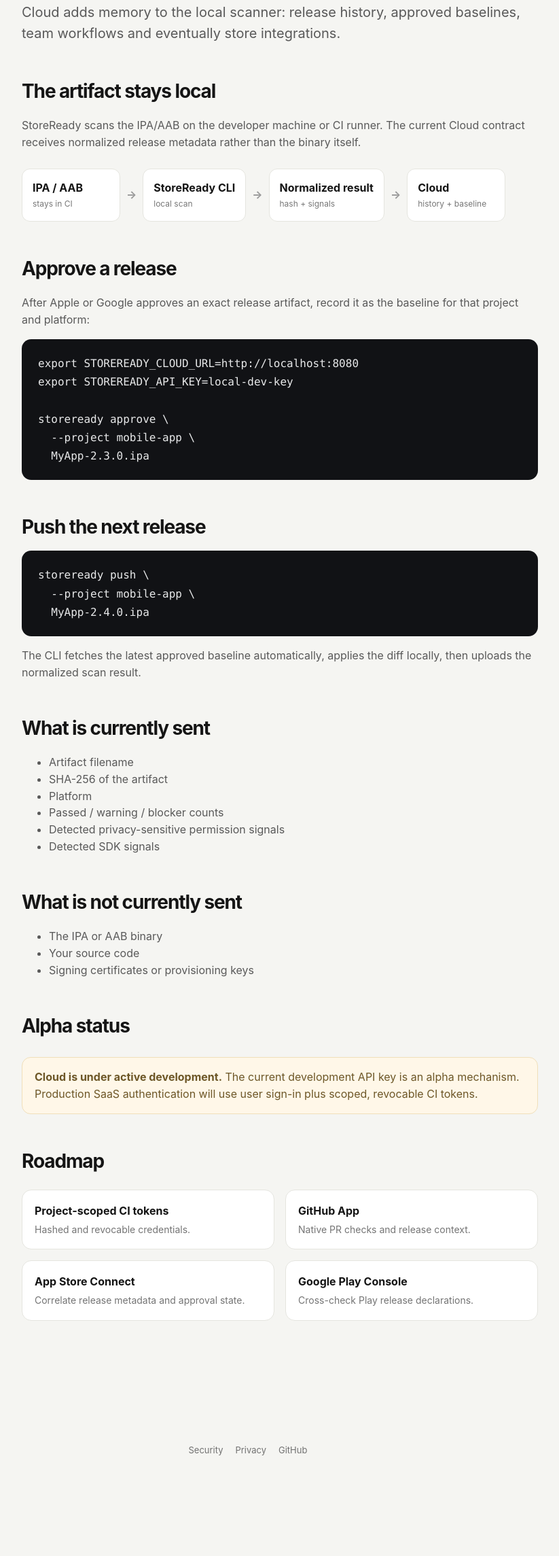
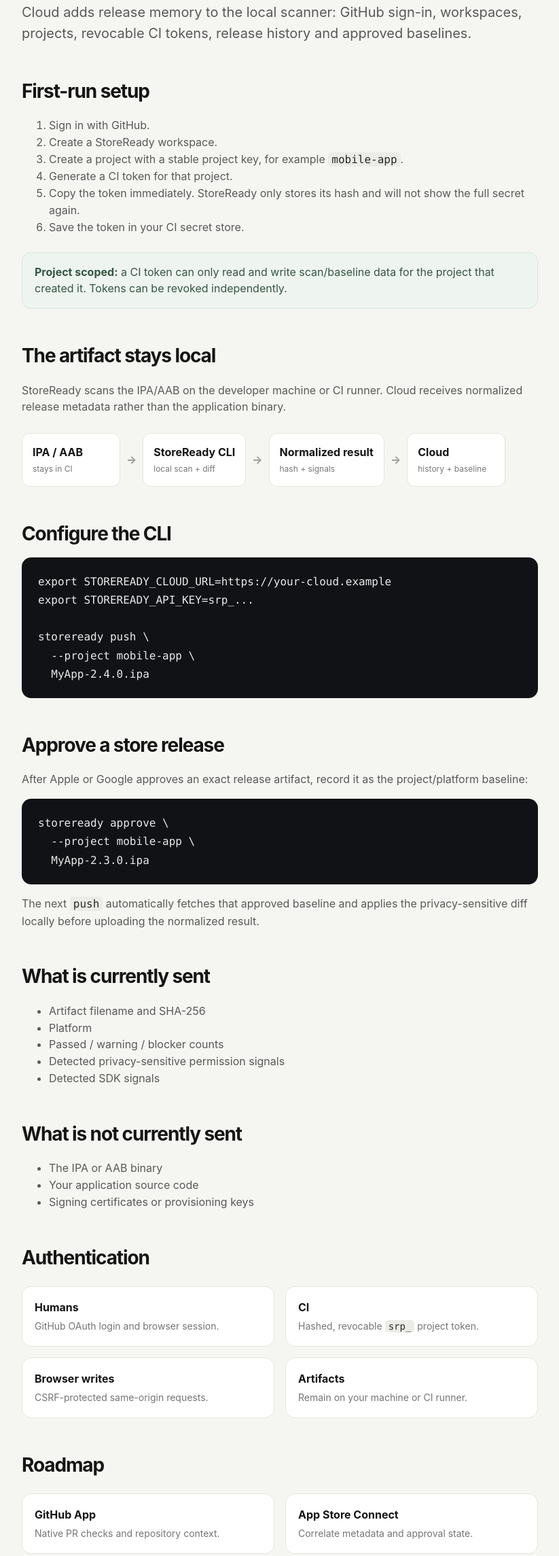
Before and after one commit to The-Crocop/storeready, a plain HTML site: page docs/cloud.html in a window 1280 px wide. Shown: the part 278-2567 px from the top of the page at 68% size, without its empty margins (332-1155 px from the left). Before the commit the page ends 2497 px from the top, so only its background shows below. Drawn offline with Linux system fonts and the light colour scheme.

Commit message:
docs: update Cloud onboarding and scoped token guides
Aligns public documentation with the implemented GitHub OAuth, workspaces/projects, hashed revocable project CI tokens, approved baselines, and current security model.

```diff
--- a/docs/cloud.html
+++ b/docs/cloud.html
@@ -3,7 +3,7 @@
 <head>
   <meta charset="utf-8"><meta name="viewport" content="width=device-width,initial-scale=1">
   <title>StoreReady Cloud — Release history and approved baselines</title>
-  <meta name="description" content="How StoreReady Cloud keeps release history and compares new builds with the last approved release without uploading your IPA or AAB.">
+  <meta name="description" content="StoreReady Cloud provides GitHub sign-in, project-scoped CI tokens, release history and approved-release baselines without uploading your IPA or AAB.">
   <link rel="icon" href="favicon.svg" type="image/svg+xml"><link rel="stylesheet" href="styles.css">
 </head>
 <body>
@@ -11,37 +11,48 @@
 <main class="docs-layout">
   <aside class="sidebar"><strong>Documentation</strong><a href="getting-started.html">Getting started</a><a href="github-action.html">GitHub Action</a><a class="active" href="cloud.html">StoreReady Cloud</a><a href="reference.html">CLI reference</a><a href="security.html">Security</a><a href="privacy.html">Privacy</a></aside>
   <article class="docs">
-    <p class="eyebrow">PAID PLATFORM</p><h1>StoreReady Cloud</h1>
-    <p class="lead-doc">Cloud adds memory to the local scanner: release history, approved baselines, team workflows and eventually store integrations.</p>
+    <p class="eyebrow">CLOUD PLATFORM</p><h1>StoreReady Cloud</h1>
+    <p class="lead-doc">Cloud adds release memory to the local scanner: GitHub sign-in, workspaces, projects, revocable CI tokens, release history and approved baselines.</p>
+
+    <h2>First-run setup</h2>
+    <ol>
+      <li>Sign in with GitHub.</li>
+      <li>Create a StoreReady workspace.</li>
+      <li>Create a project with a stable project key, for example <code>mobile-app</code>.</li>
+      <li>Generate a CI token for that project.</li>
+      <li>Copy the token immediately. StoreReady only stores its hash and will not show the full secret again.</li>
+      <li>Save the token in your CI secret store.</li>
+    </ol>
+
+    <div class="note"><strong>Project scoped:</strong> a CI token can only read and write scan/baseline data for the project that created it. Tokens can be revoked independently.</div>
 
     <h2>The artifact stays local</h2>
-    <p>StoreReady scans the IPA/AAB on the developer machine or CI runner. The current Cloud contract receives normalized release metadata rather than the binary itself.</p>
+    <p>StoreReady scans the IPA/AAB on the developer machine or CI runner. Cloud receives normalized release metadata rather than the application binary.</p>
     <div class="flow">
       <div><strong>IPA / AAB</strong><span>stays in CI</span></div><b>→</b>
-      <div><strong>StoreReady CLI</strong><span>local scan</span></div><b>→</b>
+      <div><strong>StoreReady CLI</strong><span>local scan + diff</span></div><b>→</b>
       <div><strong>Normalized result</strong><span>hash + signals</span></div><b>→</b>
       <div><strong>Cloud</strong><span>history + baseline</span></div>
     </div>
 
-    <h2>Approve a release</h2>
-    <p>After Apple or Google approves an exact release artifact, record it as the baseline for that project and platform:</p>
-    <pre><code>export STOREREADY_CLOUD_URL=http://localhost:8080
-export STOREREADY_API_KEY=local-dev-key
+    <h2>Configure the CLI</h2>
+    <pre><code>export STOREREADY_CLOUD_URL=https://your-cloud.example
+export STOREREADY_API_KEY=srp_...
 
-storeready approve \
+storeready push \
+  --project mobile-app \
+  MyApp-2.4.0.ipa</code></pre>
+
+    <h2>Approve a store release</h2>
+    <p>After Apple or Google approves an exact release artifact, record it as the project/platform baseline:</p>
+    <pre><code>storeready approve \
   --project mobile-app \
   MyApp-2.3.0.ipa</code></pre>
-
-    <h2>Push the next release</h2>
-    <pre><code>storeready push \
-  --project mobile-app \
-  MyApp-2.4.0.ipa</code></pre>
-    <p>The CLI fetches the latest approved baseline automatically, applies the diff locally, then uploads the normalized scan result.</p>
+    <p>The next <code>push</code> automatically fetches that approved baseline and applies the privacy-sensitive diff locally before uploading the normalized result.</p>
 
     <h2>What is currently sent</h2>
     <ul>
-      <li>Artifact filename</li>
-      <li>SHA-256 of the artifact</li>
+      <li>Artifact filename and SHA-256</li>
       <li>Platform</li>
       <li>Passed / warning / blocker counts</li>
       <li>Detected privacy-sensitive permission signals</li>
@@ -51,20 +62,27 @@
     <h2>What is not currently sent</h2>
     <ul>
       <li>The IPA or AAB binary</li>
-      <li>Your source code</li>
+      <li>Your application source code</li>
       <li>Signing certificates or provisioning keys</li>
     </ul>
 
-    <h2>Alpha status</h2>
-    <div class="note warning-note"><strong>Cloud is under active development.</strong> The current development API key is an alpha mechanism. Production SaaS authentication will use user sign-in plus scoped, revocable CI tokens.</div>
+    <h2>Authentication</h2>
+    <div class="grid grid-2 compact-grid">
+      <div class="mini-card"><strong>Humans</strong><span>GitHub OAuth login and browser session.</span></div>
+      <div class="mini-card"><strong>CI</strong><span>Hashed, revocable <code>srp_</code> project token.</span></div>
+      <div class="mini-card"><strong>Browser writes</strong><span>CSRF-protected same-origin requests.</span></div>
+      <div class="mini-card"><strong>Artifacts</strong><span>Remain on your machine or CI runner.</span></div>
+    </div>
 
     <h2>Roadmap</h2>
     <div class="grid grid-2 compact-grid">
-      <div class="mini-card"><strong>Project-scoped CI tokens</strong><span>Hashed and revocable credentials.</span></div>
-      <div class="mini-card"><strong>GitHub App</strong><span>Native PR checks and release context.</span></div>
-      <div class="mini-card"><strong>App Store Connect</strong><span>Correlate release metadata and approval state.</span></div>
+      <div class="mini-card"><strong>GitHub App</strong><span>Native PR checks and repository context.</span></div>
+      <div class="mini-card"><strong>App Store Connect</strong><span>Correlate metadata and approval state.</span></div>
       <div class="mini-card"><strong>Google Play Console</strong><span>Cross-check Play release declarations.</span></div>
+      <div class="mini-card"><strong>Team membership</strong><span>Invites and multi-user organizations.</span></div>
     </div>
+
+    <div class="next"><strong>Next:</strong> <a href="github-action.html">Put the project token into GitHub Actions →</a></div>
   </article>
 </main>
 <footer><div class="footer-brand"><span class="logo">✓</span> StoreReady</div><div class="footer-links"><a href="security.html">Security</a><a href="privacy.html">Privacy</a><a href="https://github.com/The-Crocop/storeready">GitHub</a></div></footer>
```
Also changed, not shown: docs/github-action.html (+13 -11 lines), docs/security.html (+11 -7 lines), 1 other file.
